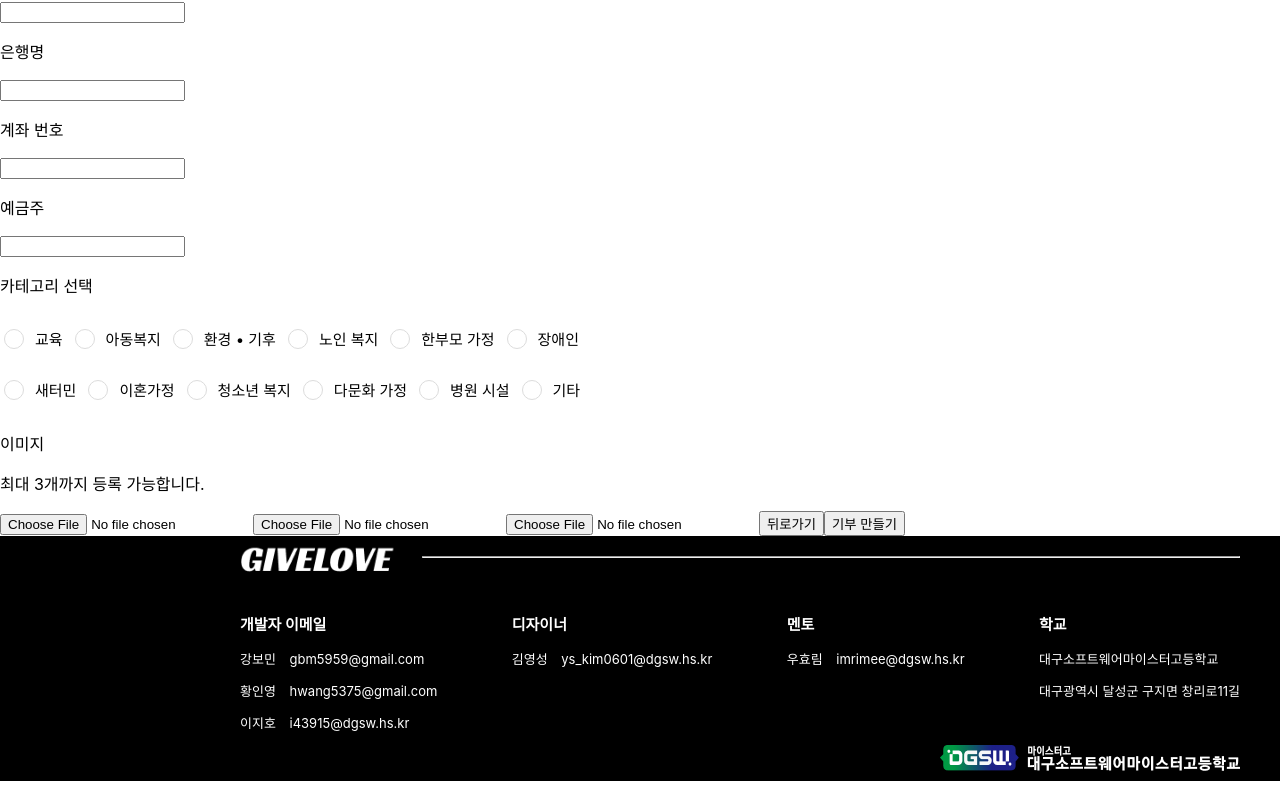
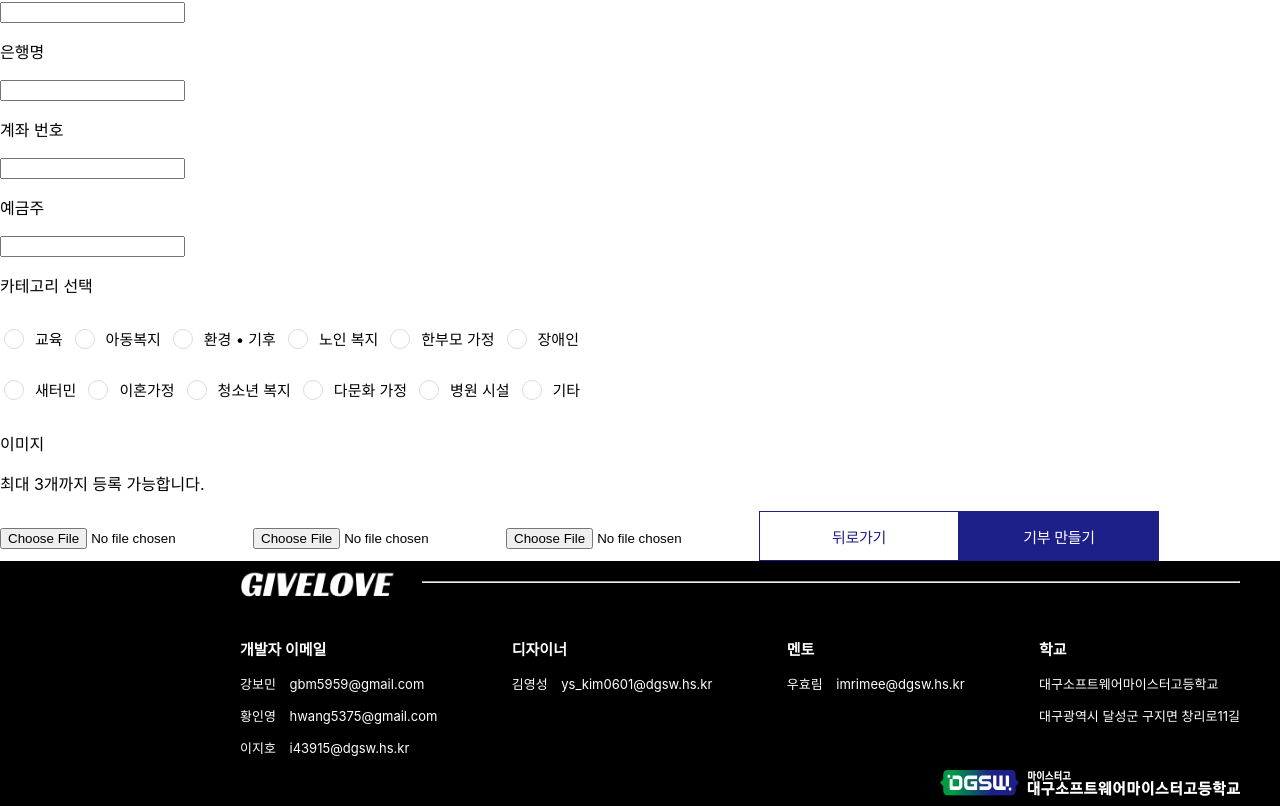
Before and after one commit to Hwanginyoung/Naresha2-GiveLove_project, a React (Create React App) app in the folder givelove/: page /Makemoney in a window 1280 px wide. Shown: the part 745-1551 px from the top of the page. Before the commit the page ends 1526 px from the top, so only its background shows below. Built offline with nearby package versions, Linux system fonts and the light colour scheme.

Commit message:
MakeMoney

```diff
--- a/givelove/src/containers/MakeMoney.css
+++ b/givelove/src/containers/MakeMoney.css
@@ -90,3 +90,25 @@
     display: flex;
     margin: auto;
 }
+
+.MakeMoney .main_text .back {
+    width: 200px;
+    height: 50px;
+    background: transparent;
+    font-weight: 400;
+    font-size: 15px;
+    letter-spacing: -0.02em;
+    color: #1D2088;
+    border: 1px solid #1D2088;
+}
+
+.MakeMoney .main_text .make_donation {
+    width: 200px;
+    height: 50px;
+    background: #1D2088;
+    font-weight: 400;
+    font-size: 15px;
+    letter-spacing: -0.02em;
+    color: #FFFFFF;
+    border: none;
+}
--- a/givelove/src/containers/MoneyDetail.css
+++ b/givelove/src/containers/MoneyDetail.css
@@ -92,4 +92,5 @@
     font-size: 20px;
     letter-spacing: -0.02em;
     color: #FFFFFF;
+    border: none;
 }
```
